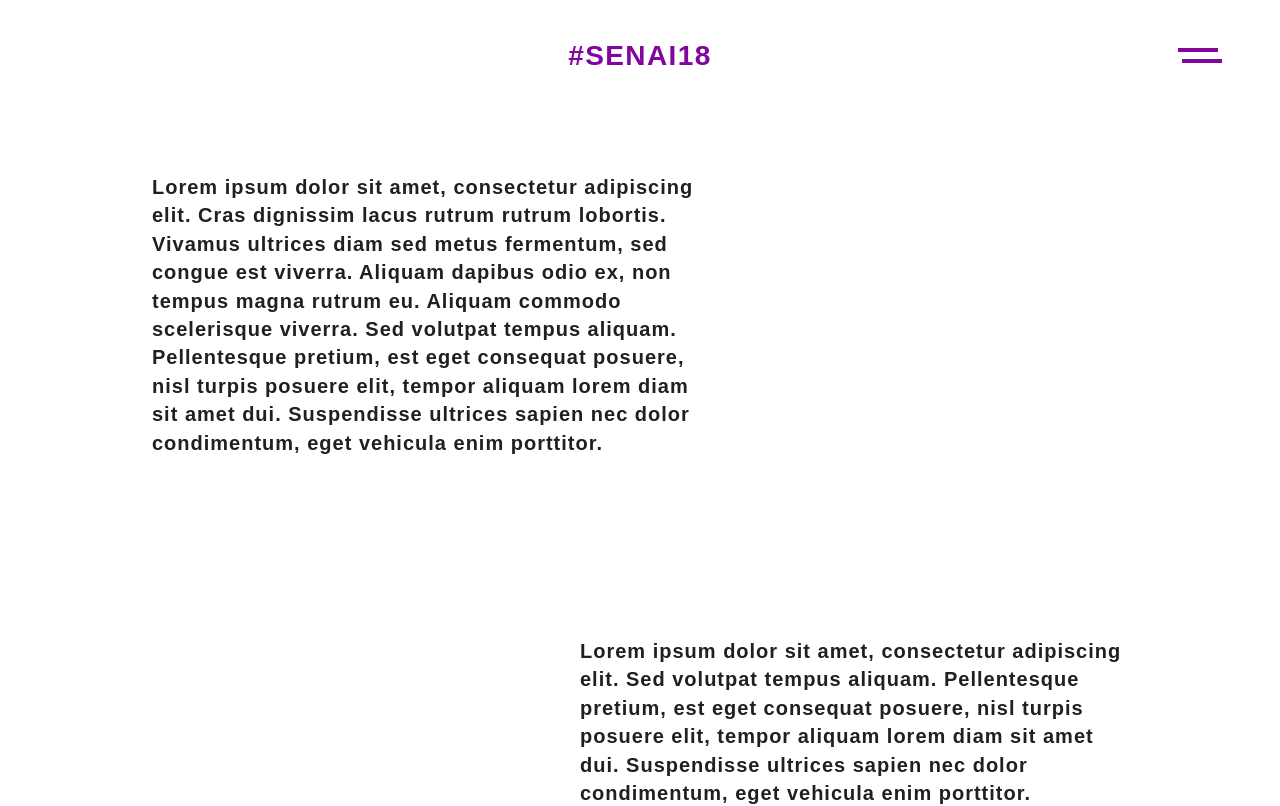
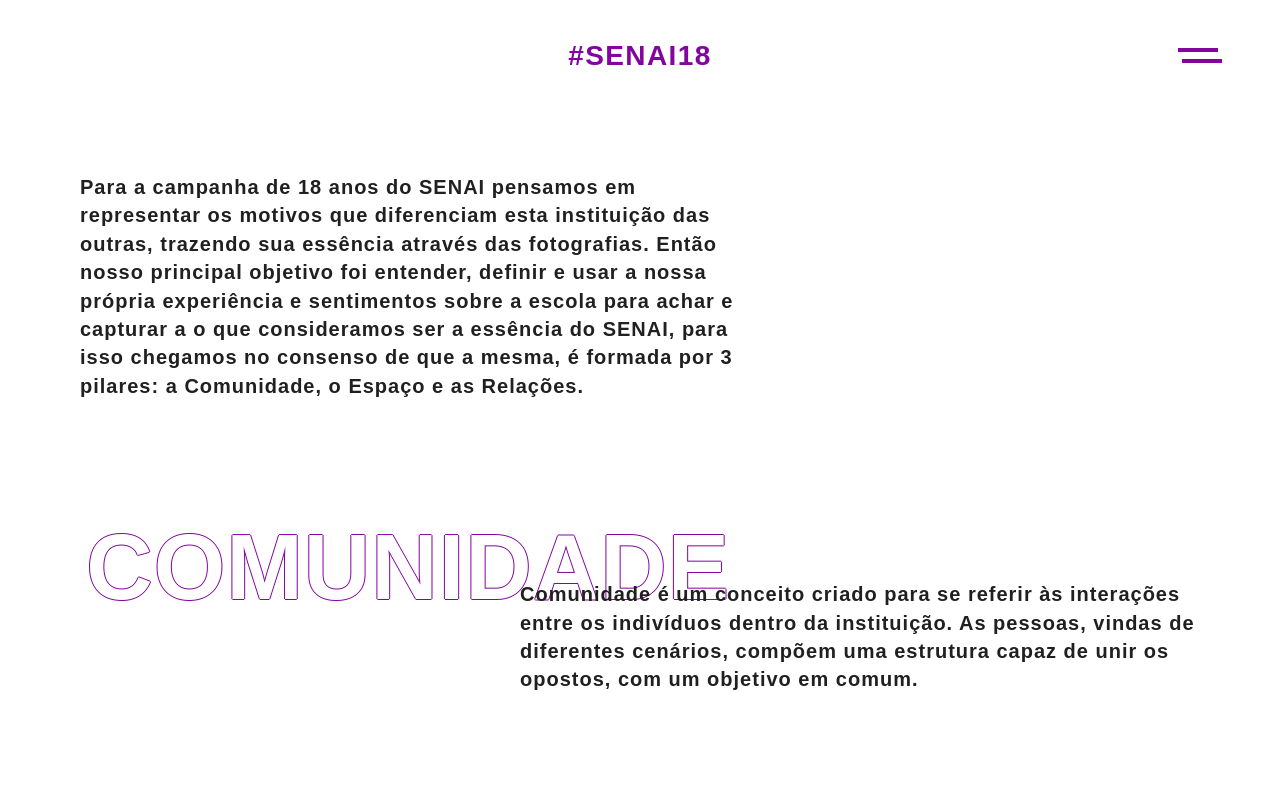
Before and after one commit to MathPSantos/photograph, a Next.js app in the folder app/: page /about in a window 1280 px wide. Shown: the top 806 px of the page. Built offline with nearby package versions, Linux system fonts and the light colour scheme.

Commit message:
feat: add text fo about page

```diff
--- a/app/src/components/Layout/index.js
+++ b/app/src/components/Layout/index.js
@@ -81,7 +81,7 @@
 
 AboutLay.Paragraph = styled.p`
   width: 100%;
-  max-width: 640px;
+  max-width: 700px;
 
   position: relative;
 
@@ -90,12 +90,16 @@
   letter-spacing: 0.05em;
   line-height: 142.3%;
 
-  padding: ${({ index }) => index % 2 ? '0 92px 0 0' : '0 0 0 92px'};
+  padding: ${({ index }) => index % 2 ? '0 20px 0 0' : '0 0 0 20px'};
   margin-left: ${({ index }) => index % 2 && 'auto'};
+
+  > div + div {
+    margin-top: 20px;
+  }
 `
 
 AboutLay.Span = styled.span`
-  font: 700 100px Ubuntu, sans-serif;
+  font: 700 92px Ubuntu, sans-serif;
   color: #FFF;
   text-shadow: -1px 0 ${({ theme }) => theme.colors.primary}, 0 1px ${({ theme }) => theme.colors.primary}, 1px 0 ${({ theme }) => theme.colors.primary}, 0 -1px ${({ theme }) => theme.colors.primary};
   text-transform: uppercase;
--- a/app/src/pages/about.js
+++ b/app/src/pages/about.js
@@ -6,34 +6,35 @@
 const arr = [
     {
 
-        paragraph: "Lorem ipsum dolor sit amet, consectetur adipiscing elit. Cras dignissim lacus rutrum rutrum lobortis. Vivamus ultrices diam sed metus fermentum, sed congue est viverra. Aliquam dapibus odio ex, non tempus magna rutrum eu. Aliquam commodo scelerisque viverra. Sed volutpat tempus aliquam. Pellentesque pretium, est eget consequat posuere, nisl turpis posuere elit, tempor aliquam lorem diam sit amet dui. Suspendisse ultrices sapien nec dolor condimentum, eget vehicula enim porttitor.",
+        paragraph: "Para a campanha de 18 anos do SENAI pensamos em representar os motivos que diferenciam esta instituição das outras, trazendo sua essência através das fotografias. Então nosso principal objetivo  foi entender, definir e usar a nossa própria experiência e sentimentos sobre a escola para achar e capturar a o que consideramos ser a essência do SENAI, para isso chegamos no consenso de que a mesma,  é formada por 3 pilares: a Comunidade, o Espaço e as Relações.",
     },
 
     {
 
-        paragraph: "Lorem ipsum dolor sit amet, consectetur adipiscing elit. Sed volutpat tempus aliquam. Pellentesque pretium, est eget consequat posuere, nisl turpis posuere elit, tempor aliquam lorem diam sit amet dui. Suspendisse ultrices sapien nec dolor condimentum, eget vehicula enim porttitor."
-    },
-
-    {
-
-        paragraph: "Lorem ipsum dolor sit amet, consectetur adipiscing elit. Cras dignissim lacus rutrum rutrum lobortis. Vivamus ultrices diam sed metus fermentum, sed congue est viverra. Aliquam dapibus odio ex, non tempus magna rutrum eu. Aliquam commodo scelerisque viverra. Sed volutpat tempus aliquam. Pellentesque pretium, est eget consequat posuere, nisl turpis posuere elit, tempor aliquam lorem diam sit amet dui. Suspendisse ultrices sapien nec dolor condimentum, eget vehicula enim porttitor.",
+        paragraph: "Comunidade é um conceito criado para se referir às interações entre os indivíduos dentro da instituição. As pessoas, vindas de diferentes cenários, compõem uma estrutura capaz de unir os opostos, com um objetivo em comum.",
         title: "Comunidade",
     },
 
     {
 
-        paragraph: "Lorem ipsum dolor sit amet, consectetur adipiscing elit. Sed volutpat tempus aliquam. Pellentesque pretium, est eget consequat posuere, nisl turpis posuere elit, tempor aliquam lorem diam sit amet dui. Suspendisse ultrices sapien nec dolor condimentum, eget vehicula enim porttitor.",
+        paragraph: "Experimentamos um ambiente escolar que é muito bem utilizado, se conectam com nossas atividades, trazem um ambiente descontraído que molda as aulas e oferece maior imersão, ambiente mais leve e propício para a criação de relações entre as pessoas.\nEssa relação do espaço com todos que compõe o senai, e sua importância vai desde uma sala com mesas circulares, que provocam mais interação e cooperatividade na realização das atividades, até ambientes de descompressão  e conversa nos corredores com puffs, grama e bancos, os desenhos nas paredes que trazem uma sensação maior de conforto, acolhimento e descontração.",
         title: "Espaço",
     },
 
     {
 
-        paragraph: "Lorem ipsum dolor sit amet, consectetur adipiscing elit. Sed volutpat tempus aliquam. Pellentesque pretium, est eget consequat posuere, nisl turpis posuere elit, tempor aliquam lorem diam sit amet dui. Suspendisse ultrices sapien nec dolor condimentum, eget vehicula enim porttitor.",
+        paragraph: "Trabalhamos também com as relações que são  criadas e desenvolvidas aqui dentro, capturando as relações entre indivíduos, dos alunos com os professores, dos indivíduos com o ambiente, transparecendo estas relações para os espectadores da exposição, captando as  expressões dos alunos e professores, sua comunicação corporal, que em determinados momentos indica maior proximidade e conexão.",
         title: "Relações",
     },
 ]
 
 const About = () => {
+    const formatParagraph = text => {
+        const newText = text.split('\n').map(str => <div>{str}</div>)
+
+        return newText
+    }
+
     return(
         <div>
             <Head>
@@ -49,7 +50,7 @@
                                 key={i}
                                 index={i}
                             >
-                                {e?.paragraph || ''}
+                                {formatParagraph(e?.paragraph) || ''}
                                 <AboutLay.Span index={i}>{e?.title || ''}</AboutLay.Span>
                             </AboutLay.Paragraph>
                         ))}
```
